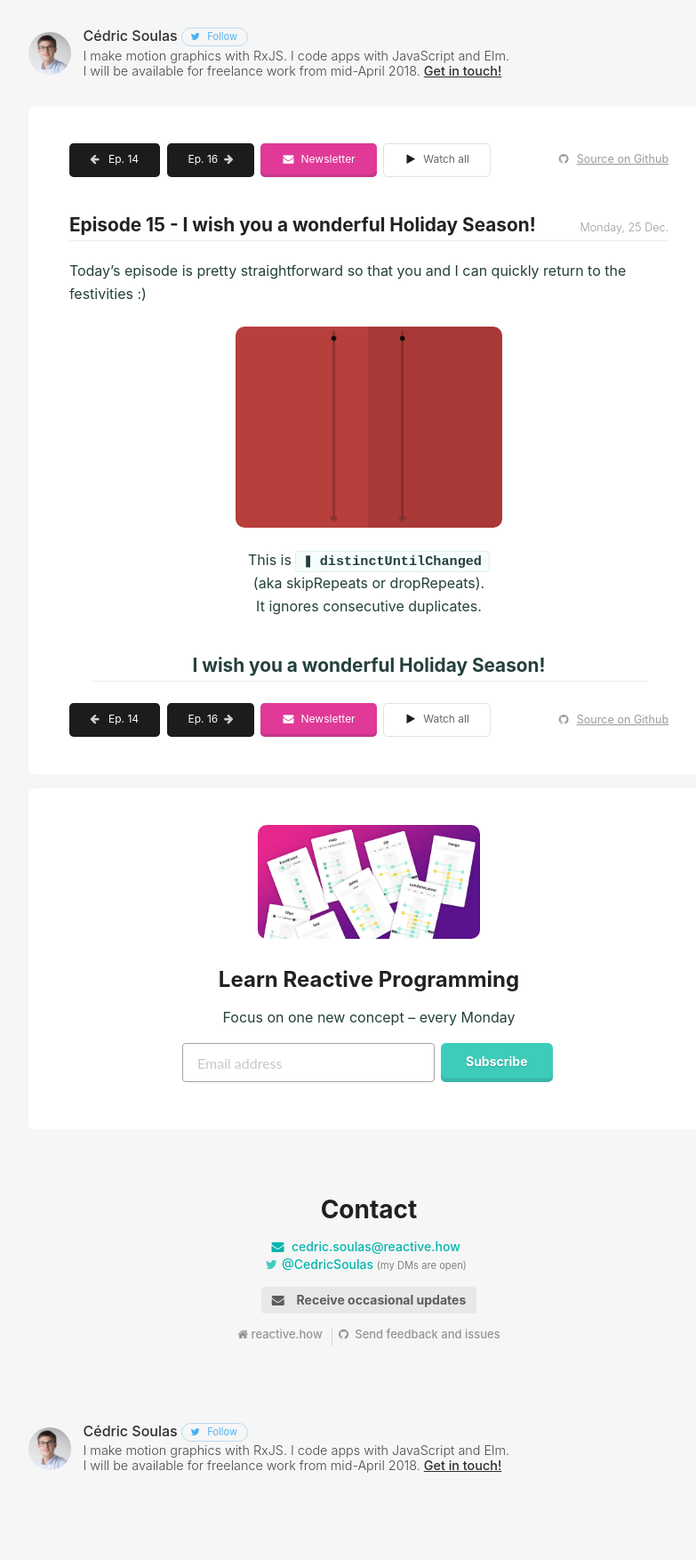
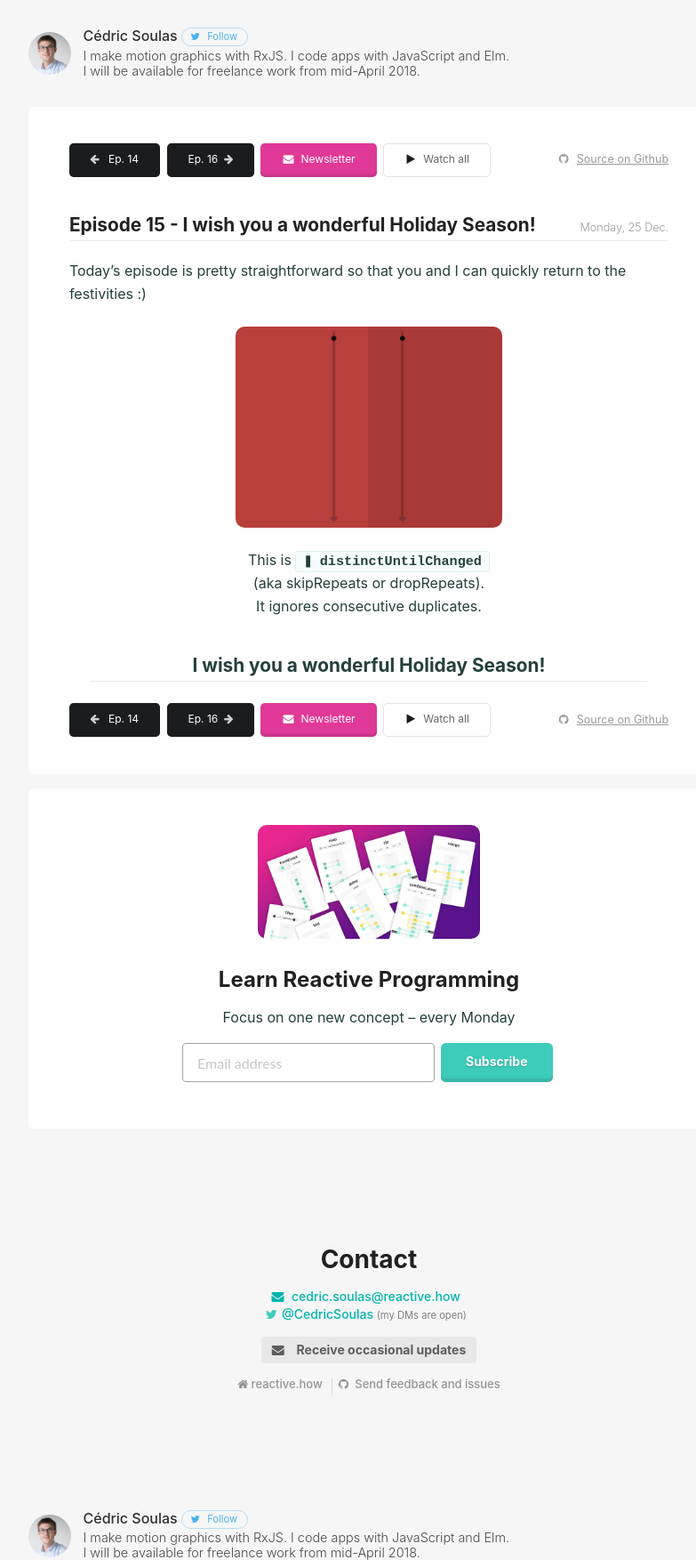
Before and after one commit to cedricss/reactive.how, a Jekyll site: the page built from distinctUntilChanged.md, in a window 1280 px wide. Shown: the whole page at 89% size, without its empty margins (225-1008 px from the left). Built offline with Jekyll 4.4.1, drawn with Linux system fonts in a browser that asks for light colours; before the commit the page ends 1655 px from its top, so only the background shows below that.

Commit message:
Update footer padding and contact link

```diff
--- a/_includes/author.html
+++ b/_includes/author.html
@@ -9,7 +9,7 @@
         <a class="ui basic micro circular twitter button" href="https://twitter.com/CedricSoulas">
             <i class="twitter icon"></i> Follow</a>
         <div class="sub info">
-             I make motion graphics with RxJS. I code apps with JavaScript and Elm. I&nbsp;will&nbsp;be&nbsp;available for freelance work from mid-April 2018. <a href="#contact">Get in touch!</a>
+             I make motion graphics with RxJS. I code apps with JavaScript and Elm. I&nbsp;will&nbsp;be&nbsp;available for freelance work from mid-April 2018. {% if include.link %}<a href="#contact">Get in touch!</a>{% endif %}
         </div>
     </div>
 </div>
--- a/_includes/head.html
+++ b/_includes/head.html
@@ -13,7 +13,7 @@
 <meta name="twitter:creator" content="@CedricSoulas" />
 <meta name="twitter:image:alt" content="Merge vs Combine reactive operator" />
 <link rel="stylesheet" href="/lib/semantic/dist/semantic.min.css" />
-<link rel="stylesheet" href="/css/main.css?v=17" />
+<link rel="stylesheet" href="/css/main.css?v=18" />
 <link rel="icon" type="image/png" href="img/favicon.png?v=2">
 <link rel="icon" type="image/x-icon" href="img/favicon.ico?v=2">
 <link rel="icon" sizes="64x64" href="img/favicon.icns?v=2">
--- a/css/main.scss
+++ b/css/main.scss
@@ -352,7 +352,7 @@ div.more {
 }
 
 .footer {
-    padding: 3em 2em 6em 2em !important;
+    padding: 7em 2em 9em 2em !important;
     background-color:#f6f6f6!important;
     .logo.label {
         margin: 0em 0 0.2em 0em;
@@ -370,7 +370,7 @@ div.more {
 }
 
 .last.container {
-    margin-bottom: 10em;
+    margin-bottom: 11em;
 }
 
 .transparent.cards .card {
```
